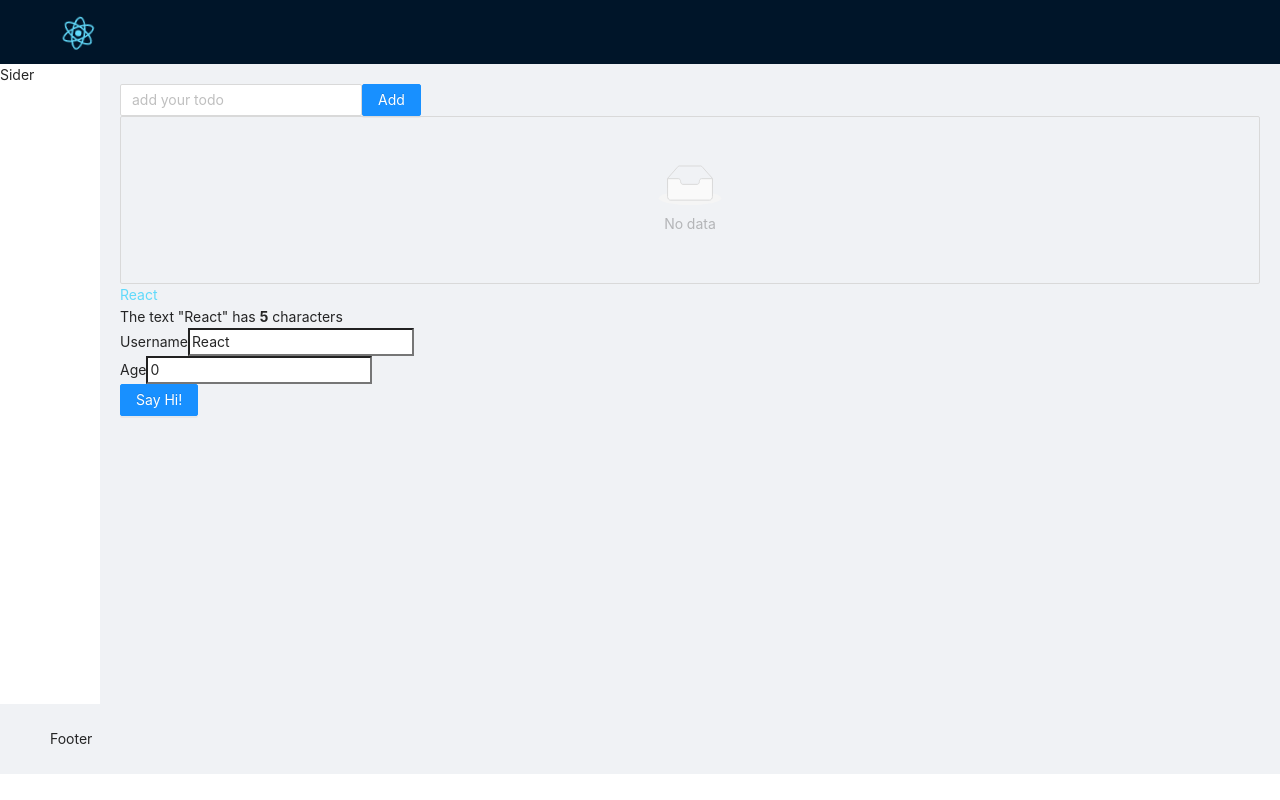
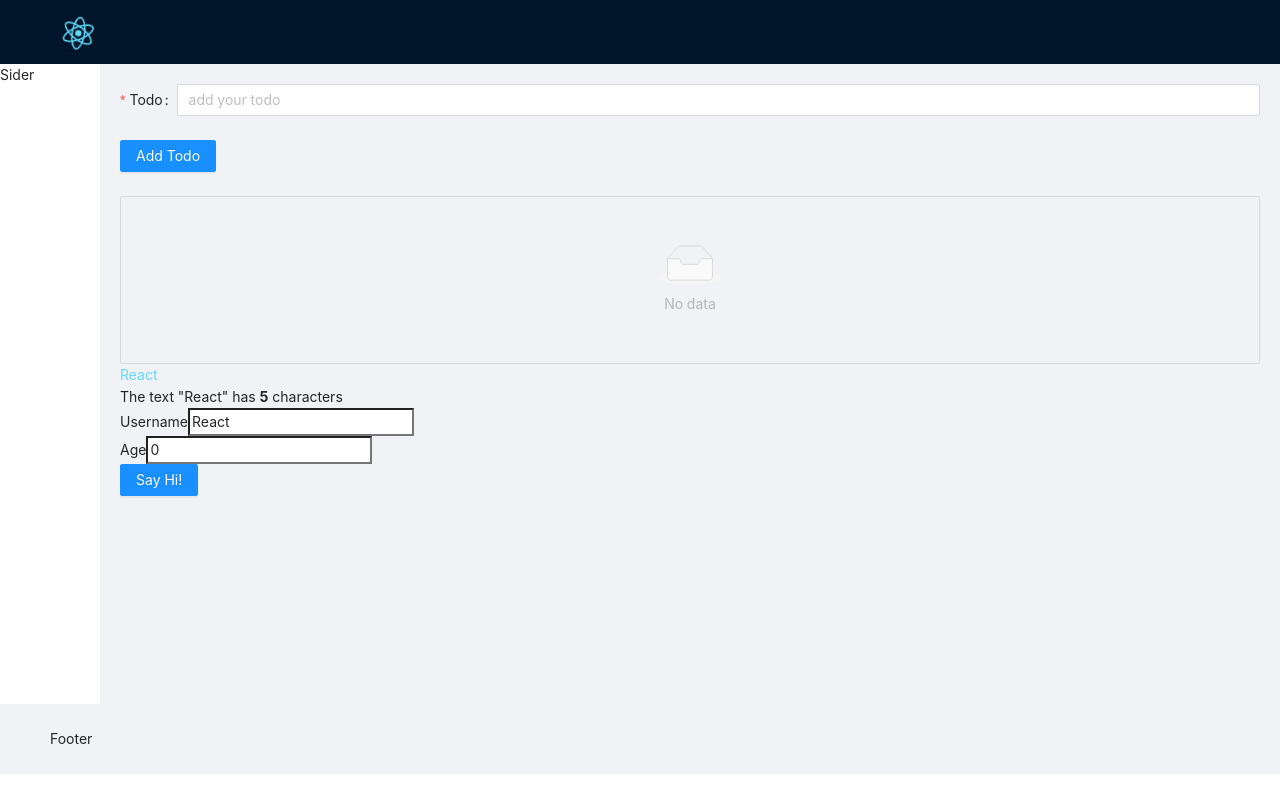
Before and after one commit to JimmyLv/react-basic, a React (Create React App) app: page / in a window 1280 px wide. Built offline with nearby package versions, Linux system fonts and the light colour scheme.

Commit message:
use antd form

```diff
--- a/src/components/TodoList.js
+++ b/src/components/TodoList.js
@@ -1,4 +1,4 @@
-import { Button, Col, Form, Input, List, Row } from "antd";
+import { Button, Form, Input, List } from "antd";
 import { useLocalStorageState } from "../hooks/useLocalStorageState";
 import { TodoItem } from "./TodoItem";
 
@@ -6,7 +6,7 @@ export function TodoList() {
   const [todo, setTodo] = useLocalStorageState("todo");
   const [todos, setTodos] = useLocalStorageState("todos", []);
 
-  function addTodo() {
+  function addTodo({ todo }) {
     const newTodo = { id: +new Date(), text: todo, completed: false };
     setTodos([...todos, newTodo]);
     setTodo("");
@@ -26,21 +26,21 @@ export function TodoList() {
 
   return (
     <div>
-      <Form onFinish={addTodo}>
-        <Row>
-          <Col>
-            <Input
-              value={todo}
-              onChange={(e) => setTodo(e.target.value)}
-              placeholder={"add your todo"}
-            />
-          </Col>
-          <Col>
-            <Button type="primary" htmlType="submit">
-              Add
-            </Button>
-          </Col>
-        </Row>
+      <Form onFinish={addTodo} onValuesChange={({ todo }) => setTodo(todo)}>
+        <Form.Item
+          label="Todo"
+          name="todo"
+          rules={[{ required: true, message: "Please input your todo!" }]}
+          initialValue={todo}
+        >
+          <Input placeholder="add your todo" />
+        </Form.Item>
+
+        <Form.Item>
+          <Button type="primary" htmlType="submit">
+            Add Todo
+          </Button>
+        </Form.Item>
       </Form>
       <List
         bordered
```
